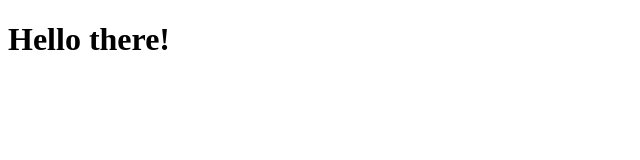
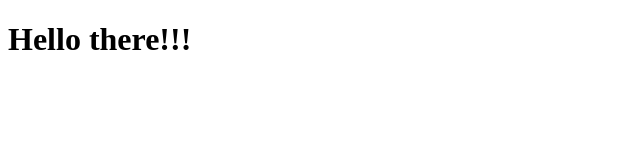
Before and after one commit to mateuszgrzelak/Personal-website, an Angular app: page / in a window 1280 px wide. Shown: the top 160 px of the page, without its empty margins (0-640 px from the left). Built offline with nearby package versions, Linux system fonts and the light colour scheme.

Commit message:
Word change (#3)
* word change

* update greeting

```diff
--- a/src/app/app.component.html
+++ b/src/app/app.component.html
@@ -1 +1 @@
-<h1 id="greeting">Hello there!</h1>
+<h1 id="greeting">Hello there!!!</h1>
```
Also changed, not shown: 1 other file (tests, documents, lock files or other folders).
